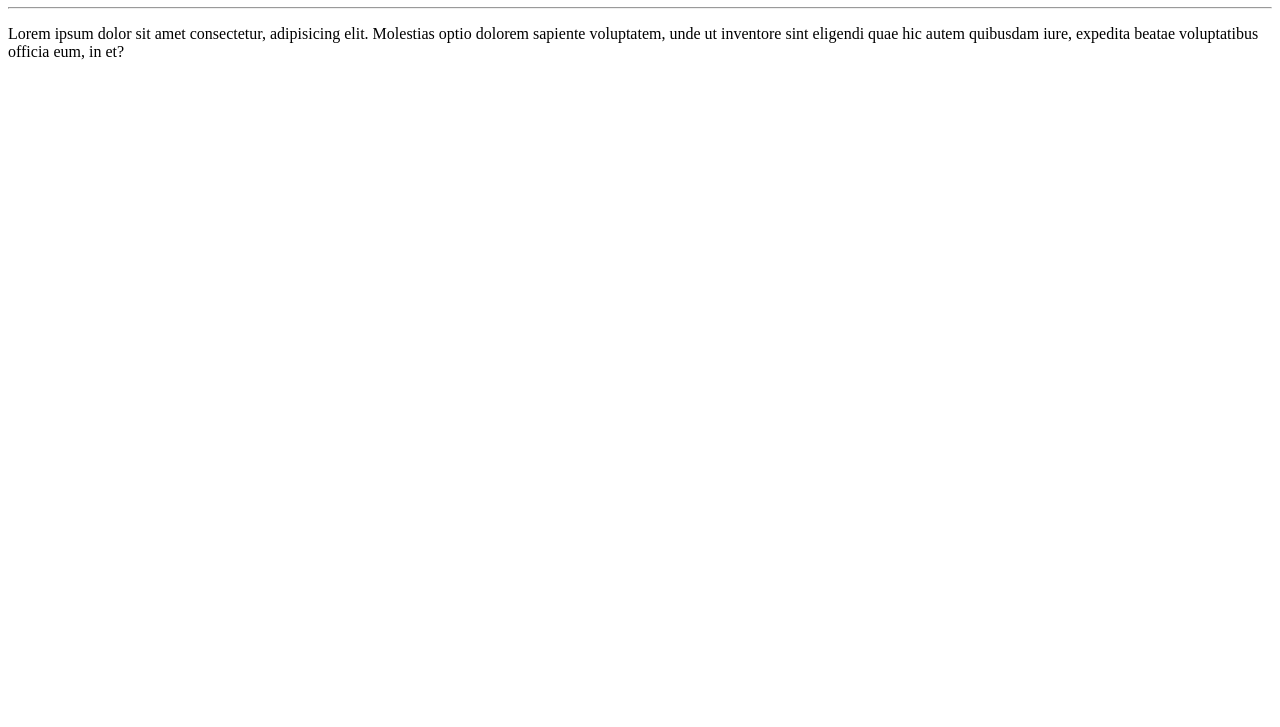
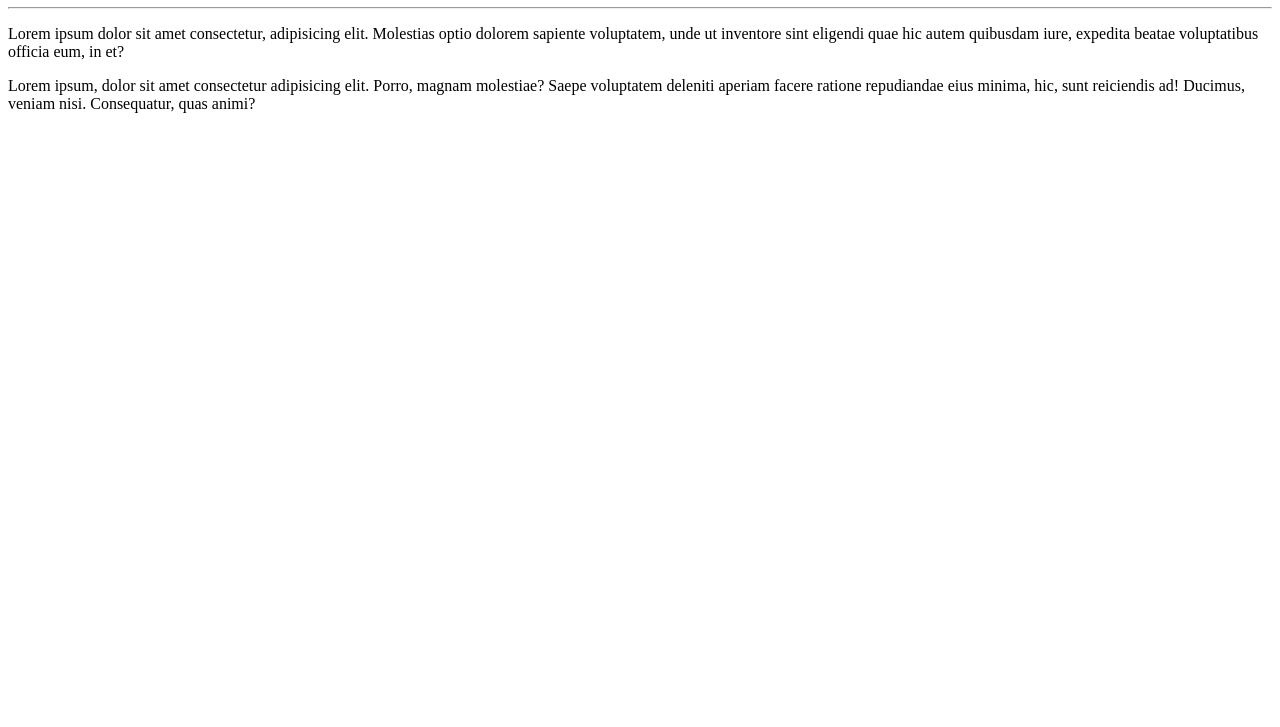
Before and after one commit to arthurwilson123/ola_mundo, a plain HTML site: page site-exemplo/index.html in a window 1280 px wide. Shown: the part 73-800 px from the top of the page. Drawn offline with Linux system fonts and the light colour scheme.

Commit message:
Adicionei um parágrafo

```diff
--- a/site-exemplo/index.html
+++ b/site-exemplo/index.html
@@ -12,5 +12,8 @@
     <p>
         Lorem ipsum dolor sit amet consectetur, adipisicing elit. Molestias optio dolorem sapiente voluptatem, unde ut inventore sint eligendi quae hic autem quibusdam iure, expedita beatae voluptatibus officia eum, in et?
     </p>
+    <p>
+        Lorem ipsum, dolor sit amet consectetur adipisicing elit. Porro, magnam molestiae? Saepe voluptatem deleniti aperiam facere ratione repudiandae eius minima, hic, sunt reiciendis ad! Ducimus, veniam nisi. Consequatur, quas animi?
+    </p>
 </body>
 </html>
```
